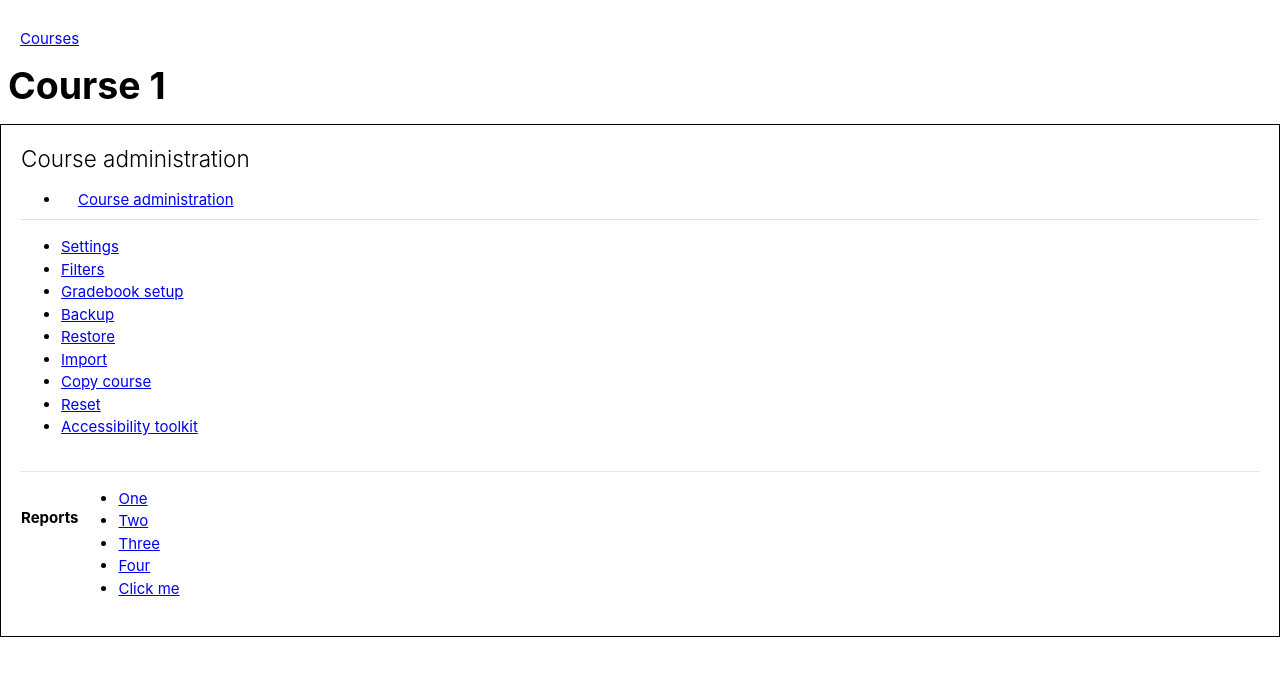
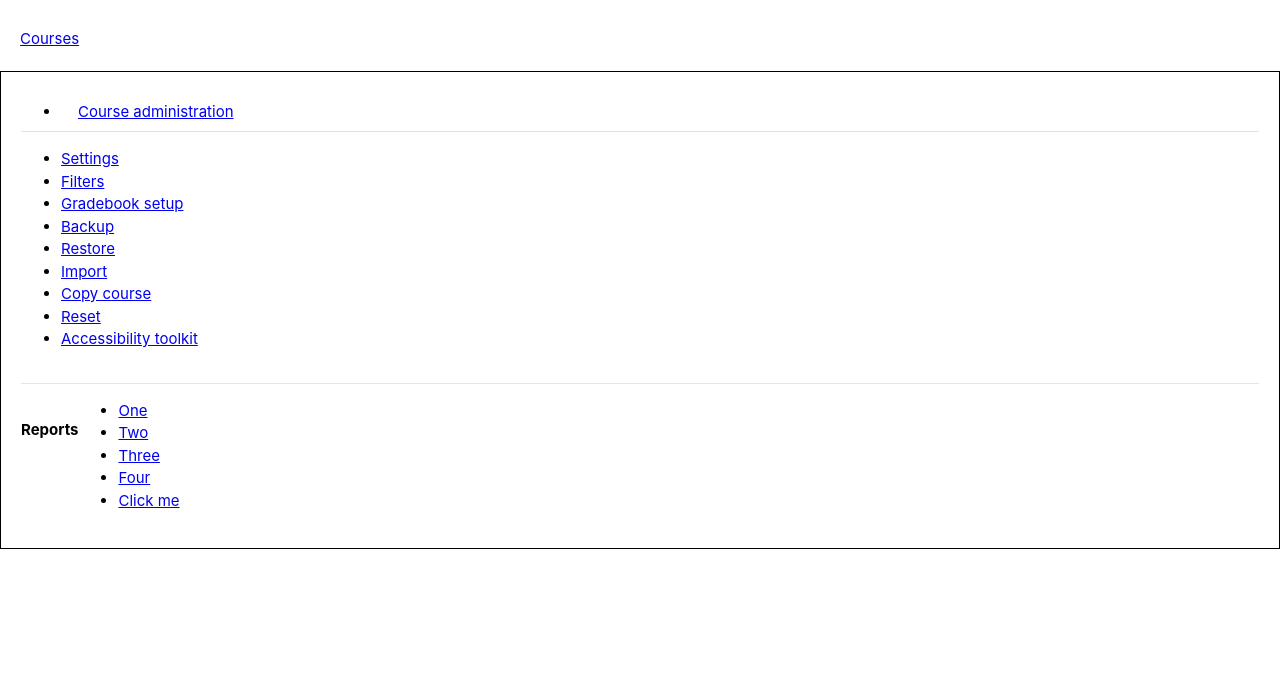
Before and after one commit to andrewnicols/chromedriver_viewport_edge, a plain HTML site: page fixtures/index.html in a window 1280 px wide. Drawn offline with Linux system fonts and the light colour scheme.

Commit message:
Remove headings

```diff
--- a/fixtures/all.css
+++ b/fixtures/all.css
@@ -11,19 +11,9 @@ hr {
     height:0;
     overflow:visible
 }
-h1,h2,h3 {
-    margin-top:0;
-    margin-bottom:.5rem;
-    font-weight:300;
-    line-height:1.2
-}
 ol,ul,dl {
     margin-top:0;
     margin-bottom:1rem
-}
-h1 {
-    font-size:2.34375rem;
-    font-weight:700
 }
 hr {
     margin-top:1rem;
--- a/fixtures/index.html
+++ b/fixtures/index.html
@@ -7,16 +7,12 @@
         <header>
             <div class="p-2">
                 <ol class="breadcrumb p-1">
-                    <li class="breadcrumb-item"><a href="#">Courses</a></li>
+                    <li><a href="#">Courses</a></li>
                 </ol>
-            </div>
-            <div>
-                <div class="page-context-header"><h1>Course 1</h1></div>
             </div>
         </header>
         <section>
         <div>
-            <h2>Course administration</h2>
             <ul class="nav-tabs">
                 <li>
                 <a class="nav-link active" href="#">Course administration</a>
```
Also changed, not shown: 1 other file.
